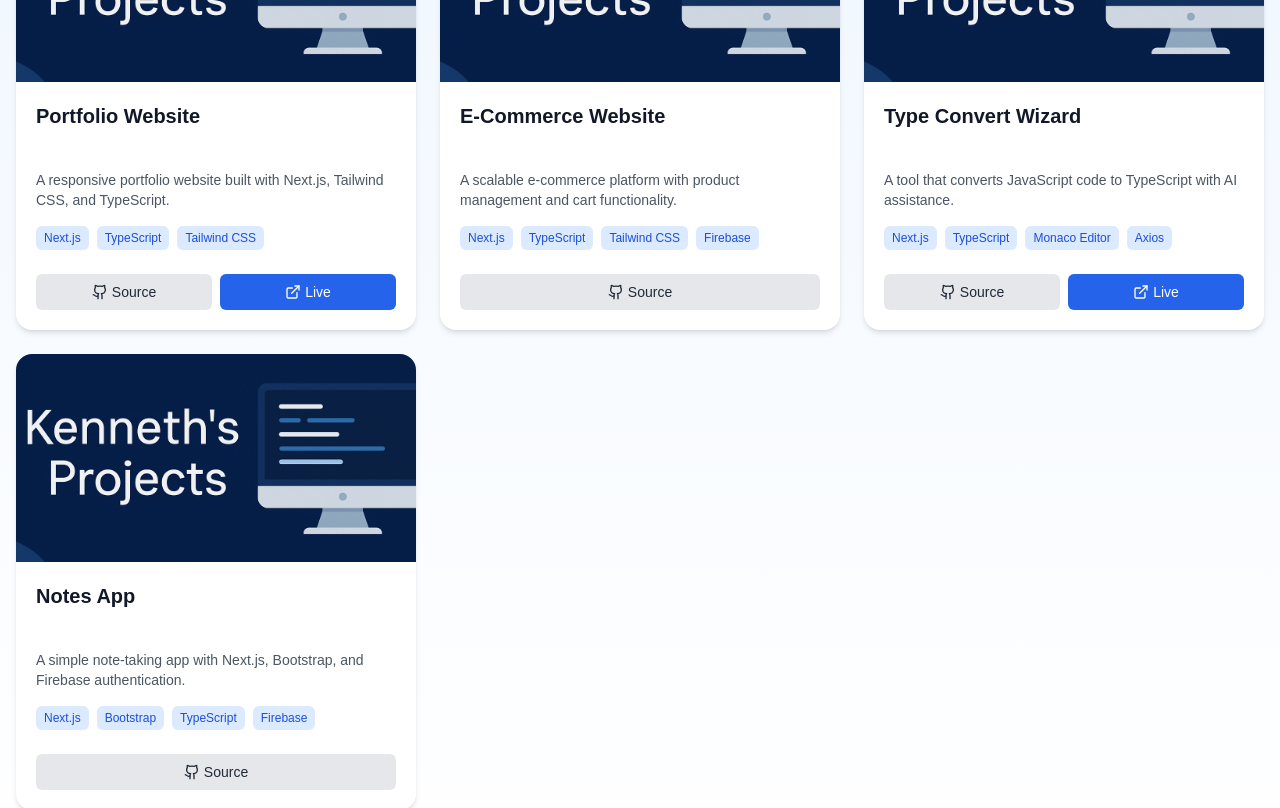
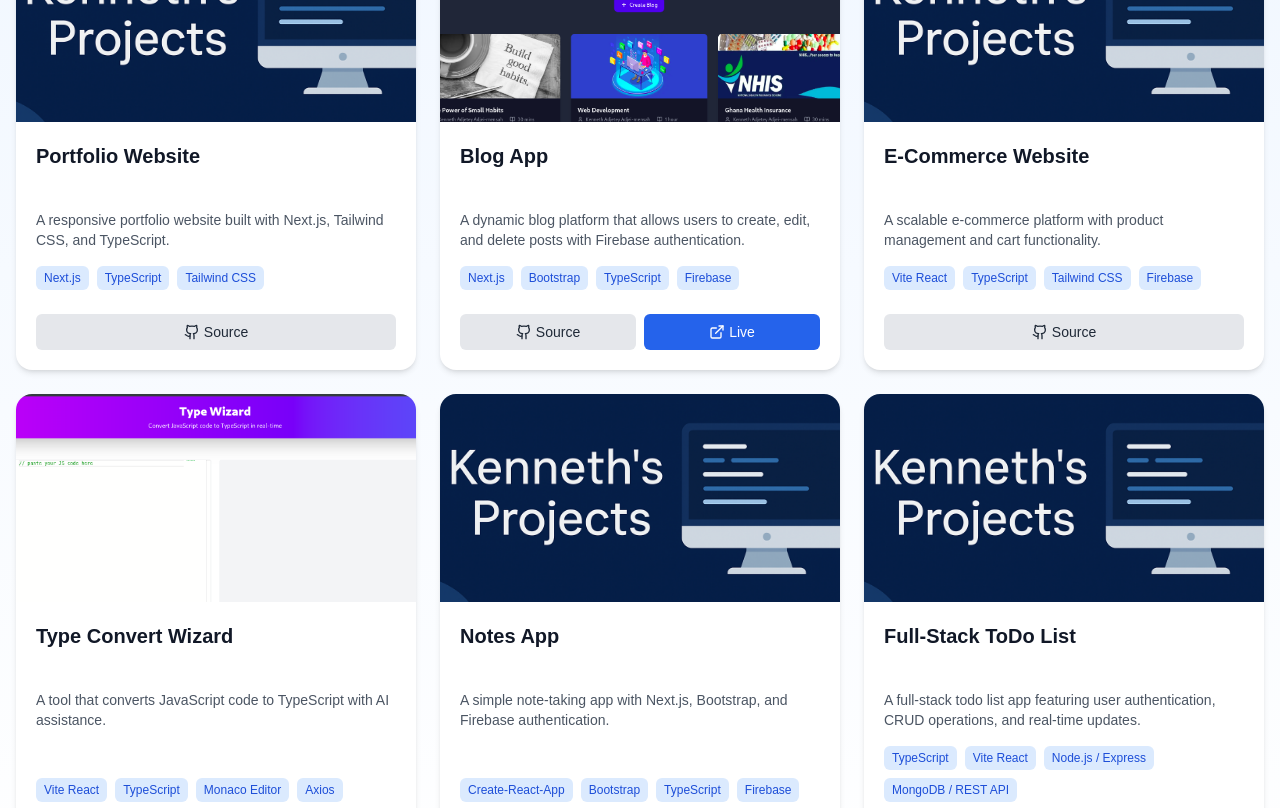
Before and after one commit to kencal20/portfolio_app, a Next.js app: page / in a window 1280 px wide. Shown: the part 1100-1908 px from the top of the page. Built offline with nearby package versions, Linux system fonts and the light colour scheme; no server answers.

Commit message:
feat:projects file update ui and  projects data.json file

```diff
--- a/public/data/projects.json
+++ b/public/data/projects.json
@@ -3,32 +3,49 @@
     "id": 1,
     "title": "Portfolio Website",
     "description": "A responsive portfolio website built with Next.js, Tailwind CSS, and TypeScript.",
-    "github": "https://github.com/kencal20/portfolio.git",
-    "live": "https://kencal20.vercel.app",
+    "github": "https://github.com/kencal20/portfolio_app.git",
     "languages": ["Next.js", "TypeScript", "Tailwind CSS"]
   },
   {
     "id": 2,
+    "title": "Blog App",
+    "description": "A dynamic blog platform that allows users to create, edit, and delete posts with Firebase authentication.",
+    "github": "https://github.com/kencal20/blogapp.git",
+    "live": "https://blogapp-rho-silk.vercel.app/",
+    "image": "/blogapp_img.png",
+    "languages": ["Next.js", "Bootstrap", "TypeScript", "Firebase"]
+  },
+  {
+    "id": 3,
     "title": "E-Commerce Website",
     "description": "A scalable e-commerce platform with product management and cart functionality.",
     "github": "https://github.com/kencal20/e-commerce.git",
     "live": "",
-    "languages": ["Next.js", "TypeScript", "Tailwind CSS", "Firebase"]
-  },
-  {
-    "id": 3,
-    "title": "Type Convert Wizard",
-    "description": "A tool that converts JavaScript code to TypeScript with AI assistance.",
-    "github": "https://github.com/kencal20/type_convert_wizard.git",
-    "live": "https://type-convert-wizard.vercel.app",
-    "languages": ["Next.js", "TypeScript", "Monaco Editor", "Axios"]
+    "languages": ["Vite React", "TypeScript", "Tailwind CSS", "Firebase"]
   },
   {
     "id": 4,
+    "title": "Type Convert Wizard",
+    "description": "A tool that converts JavaScript code to TypeScript with AI assistance.",
+    "github": "https://github.com/kencal20/portfolio_app.git",
+    "live": "https://type-convert-wizard.onrender.com",
+    "image": "/typewizard_img.png",
+    "languages": ["Vite React", "TypeScript", "Monaco Editor", "Axios"]
+  },
+  {
+    "id": 5,
     "title": "Notes App",
     "description": "A simple note-taking app with Next.js, Bootstrap, and Firebase authentication.",
     "github": "https://github.com/kencal20/notesapp.git",
     "live": "",
-    "languages": ["Next.js", "Bootstrap", "TypeScript", "Firebase"]
+    "languages": ["Create-React-App", "Bootstrap", "TypeScript", "Firebase"]
+  },
+  {
+    "id": 6,
+    "title": "Full-Stack ToDo List",
+    "description": "A full-stack todo list app featuring user authentication, CRUD operations, and real-time updates.",
+    "github": "https://github.com/kencal20/todo-list_fullstack",
+    "live": "",
+    "languages": ["TypeScript", "Vite React", "Node.js / Express", "MongoDB / REST API"]
   }
 ]
--- a/src/components/sections/projects.tsx
+++ b/src/components/sections/projects.tsx
@@ -26,9 +26,10 @@ export default function ProjectsSection() {
       id="projects"
       title="My Projects"
       subtitle="Some of the recent projects I've built"
+      className="pt-10"
     >
 
-    <div className="grid grid-cols-1 sm:grid-cols-2 lg:grid-cols-3 gap-6 pb-10 ">
+    <div className="grid grid-cols-1 sm:grid-cols-2 lg:grid-cols-3 gap-6 pb-10  ">
       {projects.map((project) => (
         <ProjectCard key={project.id} {...project} />
       ))}
```
Also changed, not shown: public/blogapp_img.png (added), public/typewizard_img.png (added).
